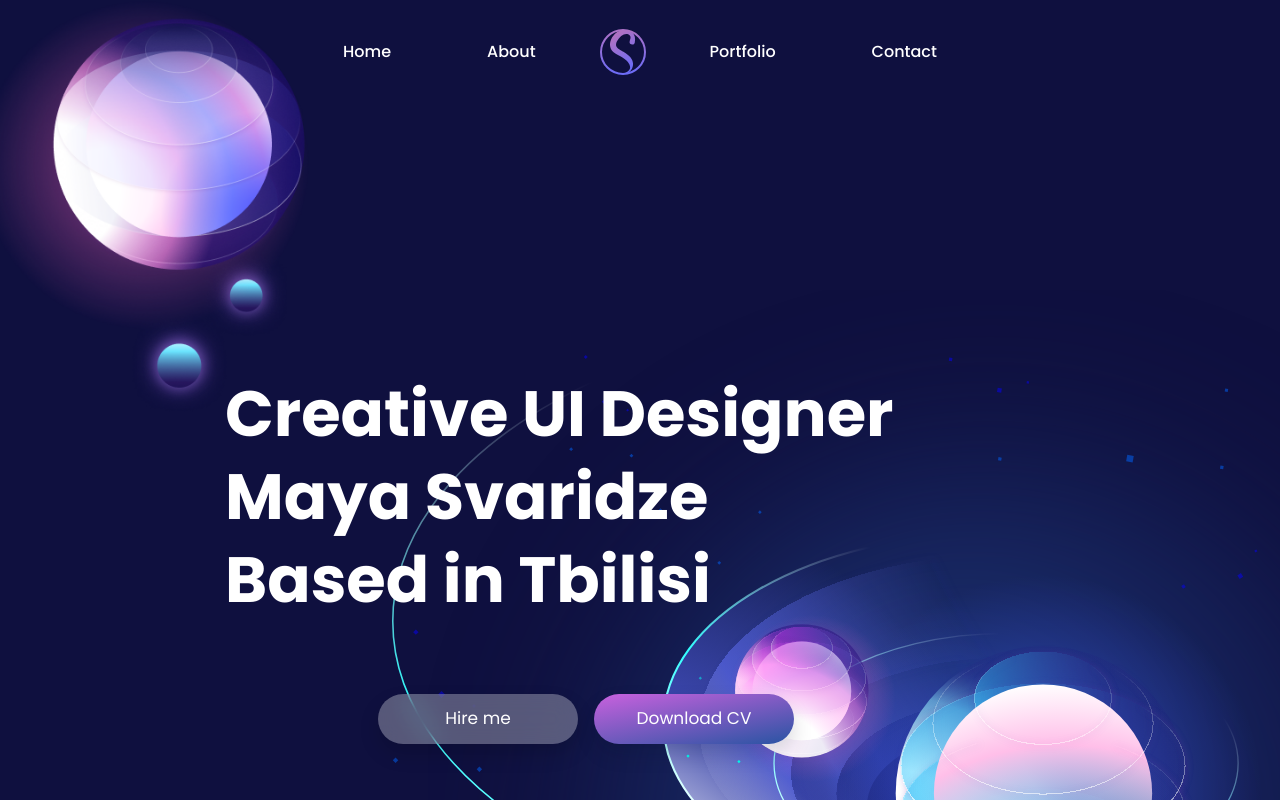
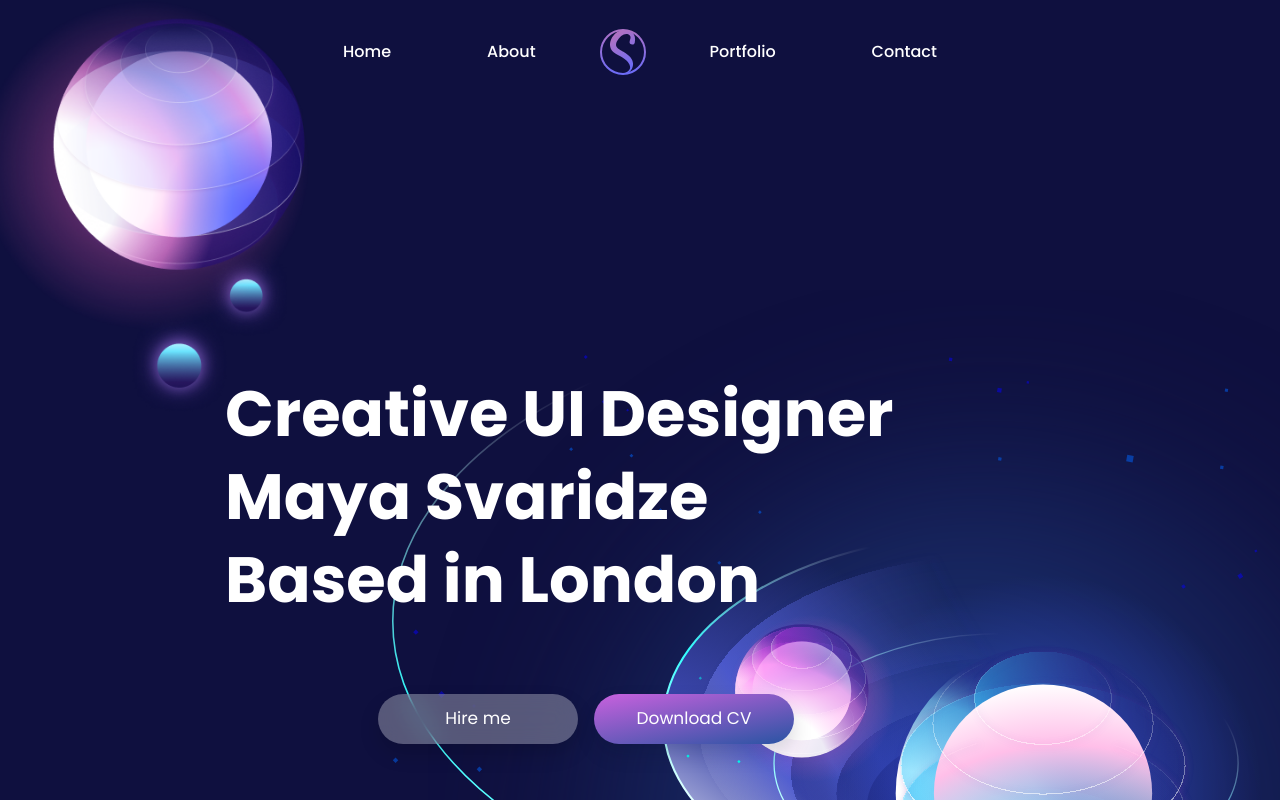
Before and after one commit to aleksi-svaridze/react-portfolio, a React (Create React App) app: page / in a window 1280 px wide. Shown: the top 800 px of the page. Built offline with nearby package versions, Linux system fonts and the light colour scheme.

Commit message:
Restore: react-scripts number

```diff
--- a/src/components/hero/Hero.jsx
+++ b/src/components/hero/Hero.jsx
@@ -10,7 +10,7 @@ const Home = () => {
                         <h1 className='fw-bold display-3 pt-5 ps-5 hero__title position-relative z-3'>
                             Creative UI Designer<br />
                             Maya Svaridze<br />
-                            Based in Tbilisi
+                            Based in London
                         </h1>
                     </div>
                 </div>
--- a/src/components/hero/_hero.scss
+++ b/src/components/hero/_hero.scss
@@ -1,9 +1,4 @@
 .hero {
-    // margin-bottom: 190px;
-    // background-image: url(../../media/images/hero/hero-bg.svg);
-    // background-repeat: no-repeat;
-    // background-position-x: 200%;
-    // height: 1024px;
     height: 935px;
     margin-top: 100px;
 
```
Also changed, not shown: 2 other files (tests, documents, lock files or other folders).
